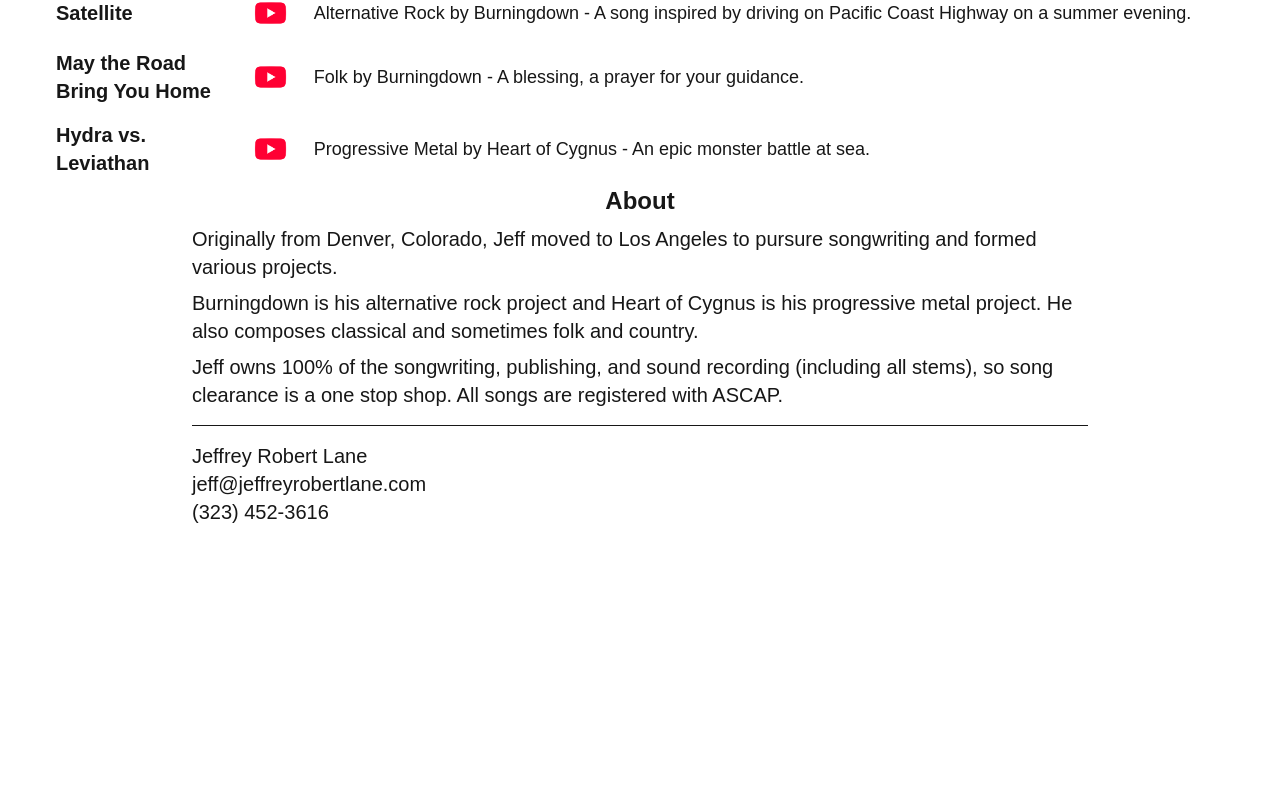
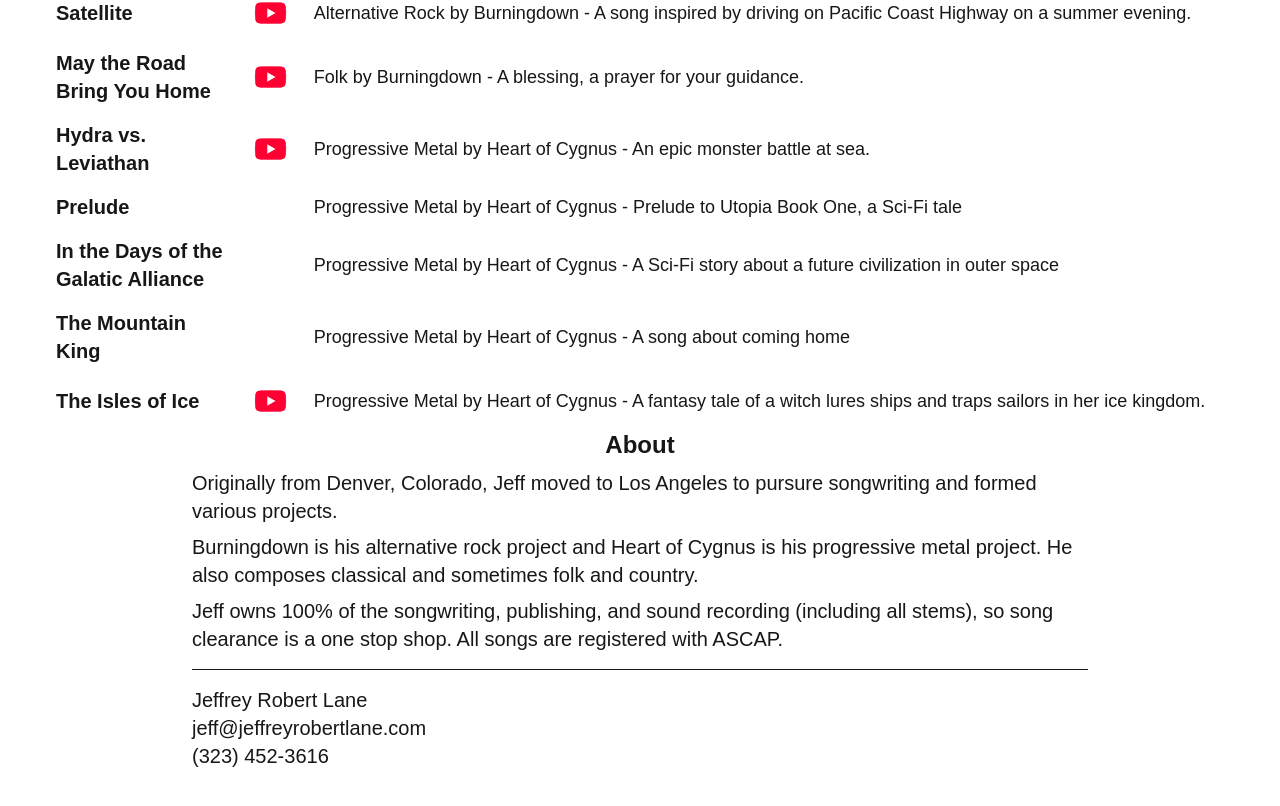
Before and after one commit to jefflane-rocks/jeffreyrobertlane.com, a Next.js app: page / in a window 1280 px wide. Shown: the part 1211-2017 px from the top of the page. Before the commit the page ends 1817 px from the top, so only its background shows below. Built offline with nearby package versions, Linux system fonts and the light colour scheme.

Commit message:
adding four HoC songs to the list

```diff
--- a/src/app/page.js
+++ b/src/app/page.js
@@ -172,6 +172,60 @@ const audioPlayerList = [
       "Heart of Cygnus",
     ],
   },
+  {
+    src: "https://vnshanftypzvajpbbwxr.supabase.co/storage/v1/object/public/mp3s/01%20Prelude.mp3",
+    title: "Prelude",
+    artist: "Heart of Cygnus",
+    lyricVideo: "",
+    genre: "Progressive Metal",
+    description: "Prelude to Utopia Book One, a Sci-Fi tale",
+    tags: ["SCi-fi", "Space", "Mind Control", "Orwellian", "Heart of Cygnus"],
+  },
+  {
+    src: "https://vnshanftypzvajpbbwxr.supabase.co/storage/v1/object/public/mp3s/02%20Galactic%20Alliance.mp3",
+    title: "In the Days of the Galatic Alliance",
+    artist: "Heart of Cygnus",
+    lyricVideo: "",
+    genre: "Progressive Metal",
+    description: "A Sci-Fi story about a future civilization in outer space",
+    tags: ["Galactic Alliance", "Sci-Fi", "Space", "Heart of Cygnus"],
+  },
+  {
+    src: "https://vnshanftypzvajpbbwxr.supabase.co/storage/v1/object/public/mp3s/08%20The%20Mountain%20King.mp3",
+    title: "The Mountain King",
+    artist: "Heart of Cygnus",
+    lyricVideo: "",
+    genre: "Progressive Metal",
+    description: "A song about coming home",
+    tags: [
+      "Mountain",
+      "King",
+      "Coming Home",
+      "Fireplace",
+      "Fall",
+      "Fantasy",
+      "Heart of Cygnus",
+    ],
+  },
+  {
+    src: "https://vnshanftypzvajpbbwxr.supabase.co/storage/v1/object/public/mp3s/13%20The%20Isles%20Of%20Ice.mp3",
+    title: "The Isles of Ice",
+    artist: "Heart of Cygnus",
+    lyricVideo: "https://youtu.be/1pIWePrZepU",
+    genre: "Progressive Metal",
+    description:
+      "A fantasy tale of a witch lures ships and traps sailors in her ice kingdom.",
+    tags: [
+      "Ice",
+      "Isles",
+      "Witch",
+      "Siren",
+      "Ships",
+      "Sailors",
+      "Fantasy",
+      "Heart of Cygnus",
+    ],
+  },
 ];
 
 export default function Home() {
```
